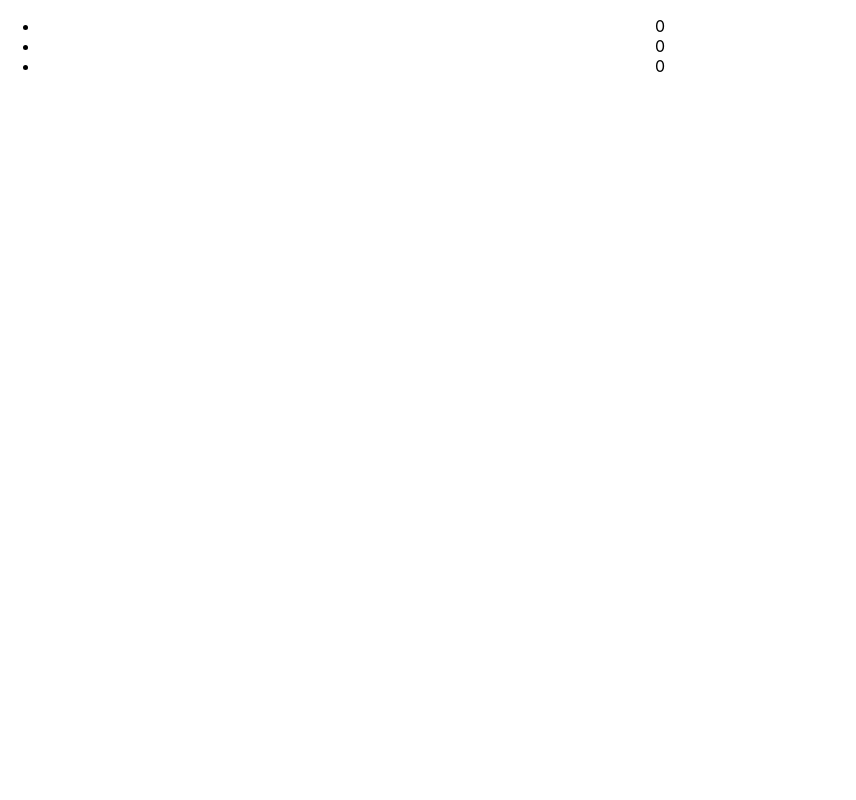
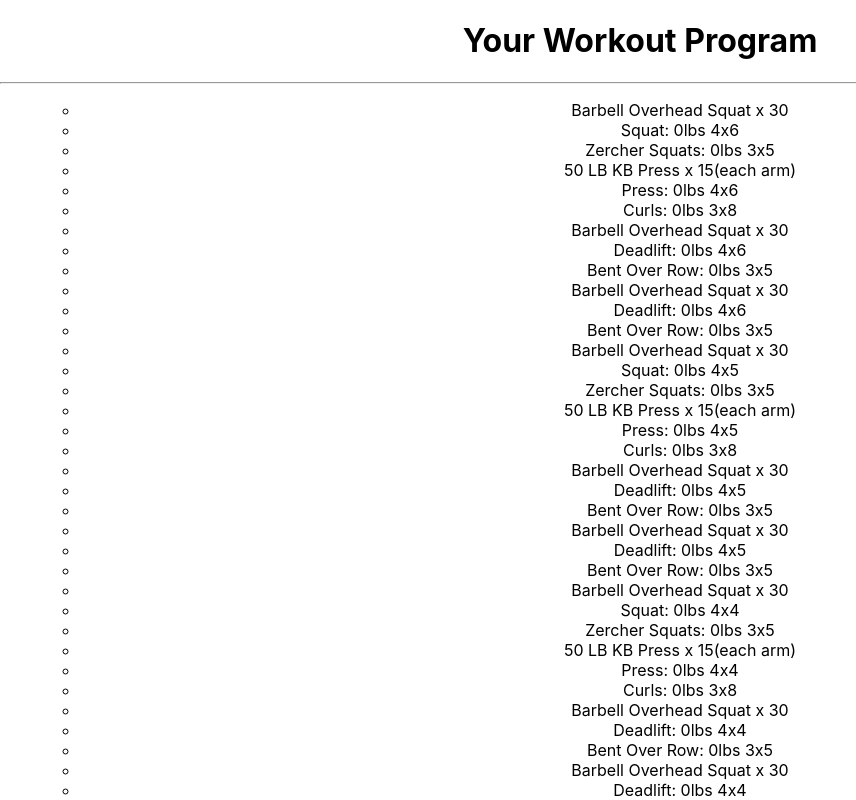
Before and after one commit to mcred89/js-power-site, a React (Create React App) app: page / in a window 1280 px wide. Both pictures are taken after a click on the input "Submit". Shown: the top 800 px of the page, without its empty margins (0-856 px from the left). Built offline with nearby package versions, Linux system fonts and the light colour scheme.

Commit message:
Page now outputs a list with calculated routine

```diff
--- a/src/Forms.js
+++ b/src/Forms.js
@@ -32,9 +32,81 @@ export class MaxesForm extends Component {
         });
       }
 
+    createRoutine = (percentages) => {
+        let routine = [];
+
+        for (let i = 0; i < 5; i++) {
+            let day = []
+
+            for (let j = 0; j < 4; j++) {
+                let mainLift;
+                let warmup;
+                let accessory;
+                let accessoryReps;
+                let mainLiftMax;
+                if (j === 0) {
+                    mainLift = 'Squat';
+                    mainLiftMax = this.state.maxSquat;
+                    warmup = 'Barbell Overhead Squat x 30';
+                    accessory = 'Zercher Squats';
+                    accessoryReps = '3x5'
+                } else if (j === 1) {
+                    mainLift = 'Press';
+                    mainLiftMax = this.state.maxPress;
+                    warmup = '50 LB KB Press x 15(each arm)';
+                    accessory = 'Curls';
+                    accessoryReps = '3x8'
+                } else {
+                    mainLift = 'Deadlift';
+                    mainLiftMax = this.state.maxDead;
+                    warmup = 'Barbell Overhead Squat x 30';
+                    accessory = 'Bent Over Row';
+                    accessoryReps = '3x5'
+                }
+                day.push(
+                    <li>
+                        {`${warmup}`}
+                    </li>
+                )
+                day.push(
+                    <li>
+                        {`${mainLift}: ${mainLiftMax * percentages[i]['percent']}lbs ${percentages[i]['reprange']}`}
+                    </li>
+                )
+                day.push(
+                    <li>
+                        {`${accessory}: ${mainLiftMax * .4}lbs ${accessoryReps}`}
+                    </li>
+                )
+            }
+
+            routine.push(<ul>{day}</ul>)
+        }
+
+        return routine;
+    }
+
 
     render() {
         const needsToFillOutForm = this.state.needsToFillOutForm;
+        let percentages;
+        if (this.state.mainliftchoice === 'low') {
+            percentages = {
+                0: {"percent": .65, "reprange": "4x6"},
+                1: {"percent": .7, "reprange": "4x5"},
+                2: {"percent": .75, "reprange": "4x4"},
+                3: {"percent": .8, "reprange": "4x3"},
+                4: {"percent": .85, "reprange": "4x2"}
+            }
+        } else {
+            percentages = {
+                0: {"percent": .55, "reprange": "5x10"},
+                1: {"percent": .6, "reprange": "5x9"},
+                2: {"percent": .65, "reprange": "5x8"},
+                3: {"percent": .7, "reprange": "5x7"},
+                4: {"percent": .75, "reprange": "5x6"}
+            }
+        };
 
         return (
             <div>
@@ -60,12 +132,9 @@ export class MaxesForm extends Component {
                     </div>
                 ) : (
                     <div>
-                        <ul>
-                            <li>{this.state.maxSquat}</li>
-                            <li>{this.state.maxPress}</li>
-                            <li>{this.state.maxDead}</li>
-                        </ul>
-
+                        <h1>Your Workout Program</h1>
+                        <hr />
+                        <ul>{this.createRoutine(percentages)}</ul>
                     </div>
                 )}
             </div>
```
